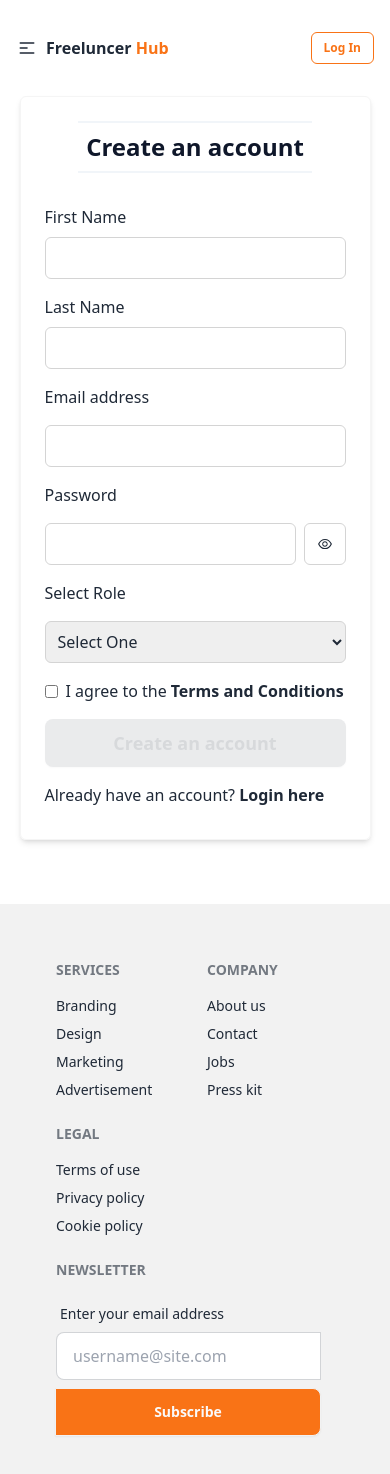
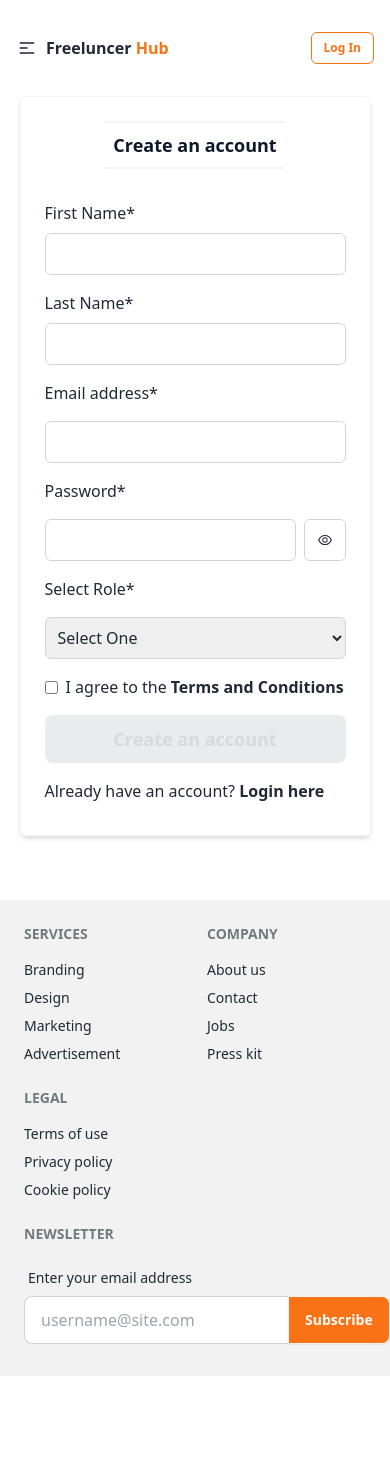
Before and after one commit to Munir102/freeluncer-hub, a React (Vite) app: page /register in a window 390 px wide. Shown: the top 1474 px of the page. After the commit the page ends 1376 px from the top, so only its background shows below. Built offline with nearby package versions, Linux system fonts and the light colour scheme; no server answers.

Commit message:
Design updated.

```diff
--- a/src/components/Footer/Footer.jsx
+++ b/src/components/Footer/Footer.jsx
@@ -1,7 +1,7 @@
 
 const Footer = () => {
     return (
-        <footer className="p-10 bg-base-200 text-base-content">
+        <footer className="md:p-10 p-2 bg-base-200 text-base-content">
             <div className="footer max-w-7xl mx-auto md:py-10 py-4 md:p-0 px-4 grid lg:grid-cols-4 grid-cols-2 gap-6">
                 <nav>
                     <h6 className="footer-title">Services</h6>
@@ -29,8 +29,8 @@ const Footer = () => {
                         <label className="label">
                             <span className="label-text">Enter your email address</span>
                         </label>
-                        <div className="join flex flex-col md:flex-row">
-                            <input type="text" placeholder="username@site.com" className="input input-bordered join-item mb-2 md:mb-0 md:mr-2" />
+                        <div className="join flex">
+                            <input type="text" placeholder="username@site.com" className="input input-bordered join-item mb-2 md:mb-0" />
                             <button className="btn bg-primary_color text-neutral-50 join-item">Subscribe</button>
                         </div>
                     </fieldset>
--- a/src/components/Login/Login.jsx
+++ b/src/components/Login/Login.jsx
@@ -121,7 +121,7 @@ const Login = () => {
     return (
         <div className="mx-auto lg:w-[40%] md:w-[60%] w-[90%] flex flex-col  border border-neutral-100 p-6 shadow-md mb-16 gap-2 rounded-md">
             <div className="flex flex-col items-center text-center gap-6">
-                <h1 className="text-black_bg text-2xl font-bold border-y-2 border-border_color p-2">Sign in to your account</h1>
+                <h1 className="text-black_bg md:text-2xl text-lg font-bold border-y-2 border-border_color p-2">Sign in to your account</h1>
                 <Link to="" onClick={handleGoogleSignIn}>
                     <a className="flex items-center justify-center text-center border border-neutral-300 py-2 px-4 gap-4 rounded-md">
                         <span className="text-3xl"><FcGoogle /></span>
--- a/src/components/Register/Register.jsx
+++ b/src/components/Register/Register.jsx
@@ -96,7 +96,7 @@ const Register = () => {
     return (
         <div className="mx-auto lg:w-[40%] md:w-[60%] w-[90%] flex flex-col border border-neutral-100 p-6 shadow-md mb-16 gap-2 rounded-md">
             <div className="flex flex-col items-center text-center gap-6">
-                <h1 className="text-black_bg text-2xl font-bold border-y-2 border-border_color p-2 mb-4">Create an account</h1>
+                <h1 className="text-black_bg md:text-2xl text-lg font-bold border-y-2 border-border_color p-2 mb-4">Create an account</h1>
                 {/* <Link to="/">
                     <a className="flex items-center justify-center text-center border border-neutral-300 py-2 px-4 gap-4 rounded-md">
                         <span className="text-3xl"><FcGoogle /></span>
@@ -110,17 +110,17 @@ const Register = () => {
             <form onSubmit={handleRegisterForm} className="flex flex-col gap-4 mt-2">
                 <div className="flex xl:flex-row flex-col gap-4">
                     <div className="flex flex-col gap-2 flex-grow">
-                        <label htmlFor="firstName">First Name</label>
+                        <label htmlFor="firstName">First Name*</label>
                         <input type="text" name="firstName" id="firstName" className="p-2 border border-neutral-300 rounded-md"/>
                     </div>
                     <div className="flex flex-col flex-grow gap-2">
-                        <label htmlFor="lastName">Last Name</label>
+                        <label htmlFor="lastName">Last Name*</label>
                         <input type="text" name="lastName" id="lastName" className="p-2 border border-neutral-300 rounded-md"/>
                     </div>
                 </div>
-                <label htmlFor="userEmail">Email address</label>
+                <label htmlFor="userEmail">Email address*</label>
                 <input type="email" name="userEmail" id="userEmail" className="p-2 border border-neutral-300 rounded-md" required/>
-                <label htmlFor="password">Password</label>
+                <label htmlFor="password">Password*</label>
                 <div className="flex items-center">
                     <input
                         type={showPassword ? "text" : "password"}
@@ -137,7 +137,7 @@ const Register = () => {
                         {showPassword ? <AiOutlineEyeInvisible /> : <AiOutlineEye />}
                     </button>
                 </div>
-                <label htmlFor="userRole">Select Role</label>
+                <label htmlFor="userRole">Select Role*</label>
                 <select
                     id="userRole"
                     name="userRole"
```
